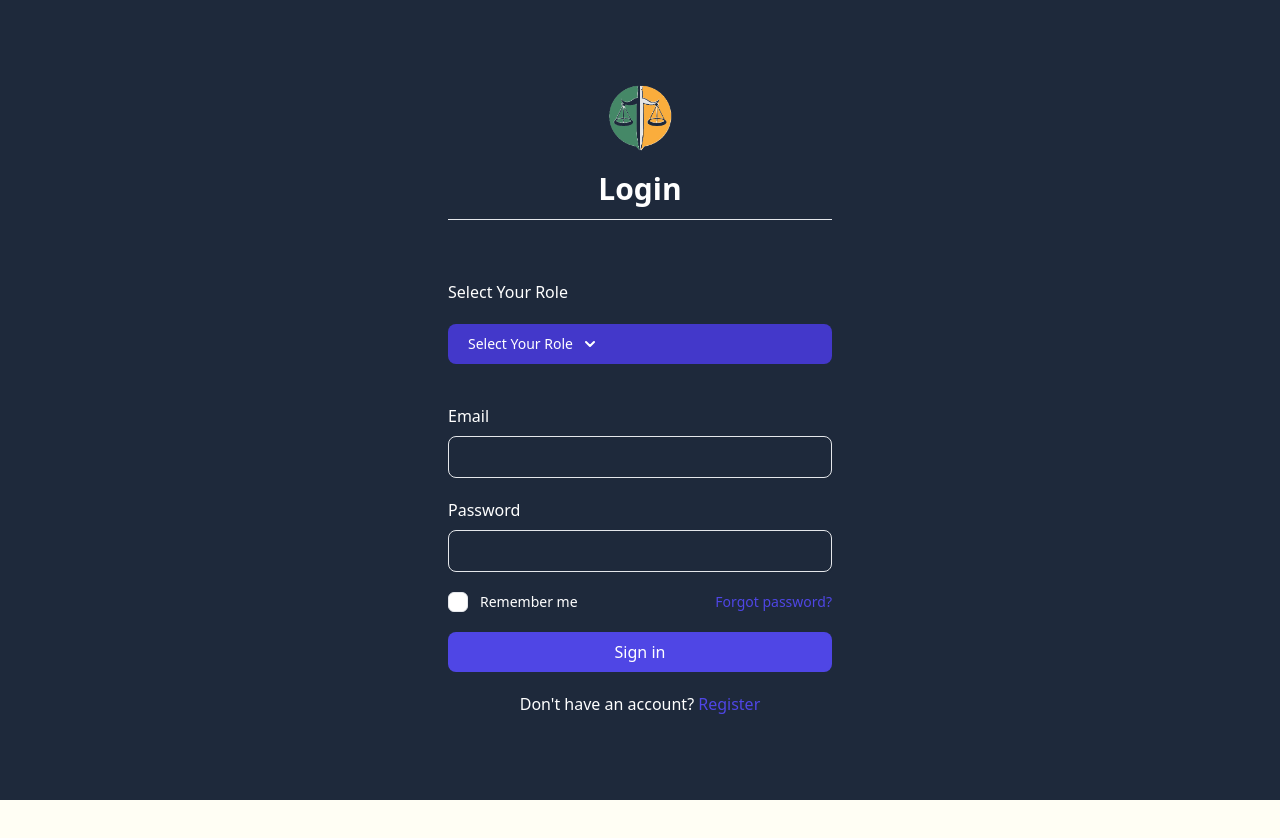
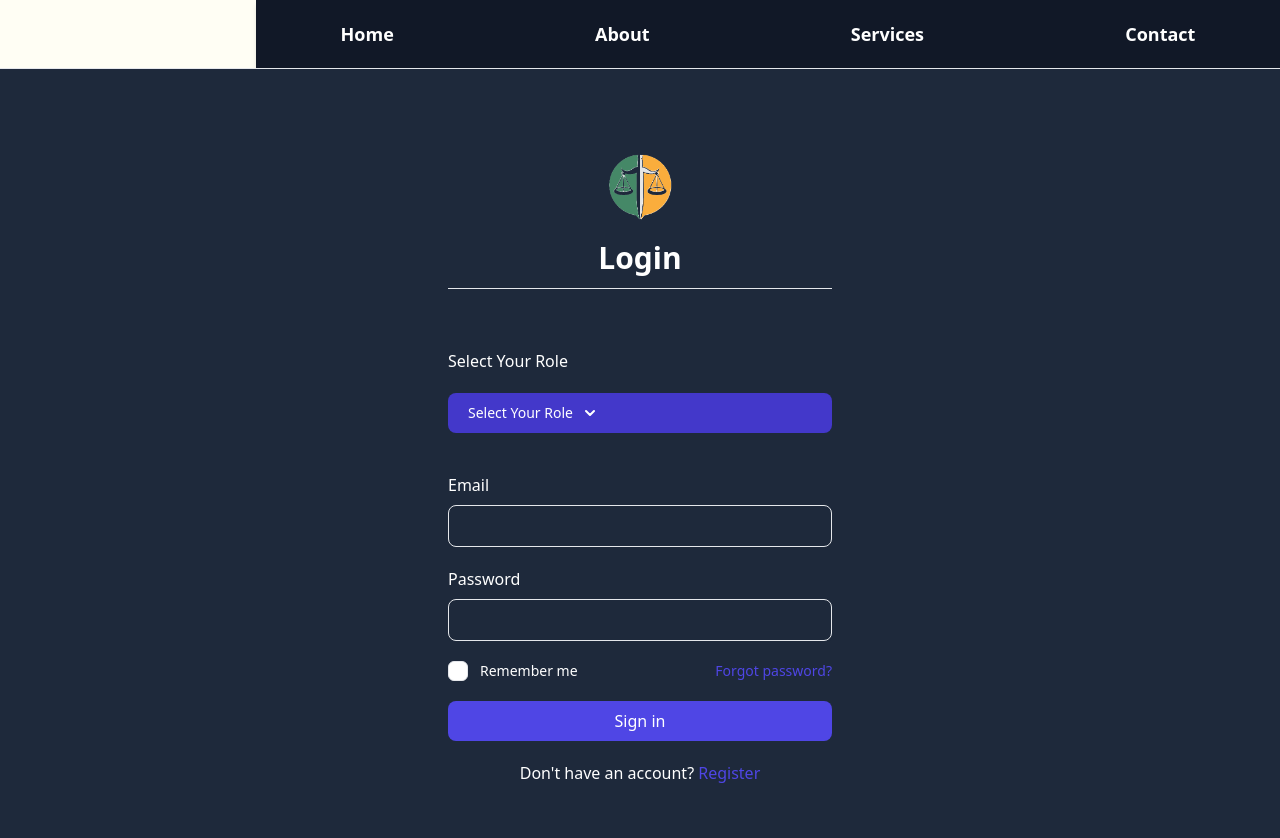
Before and after one commit to Tech4Stack/BailReckoner, a React (Create React App) app in the folder bailsuites/: page /login in a window 1280 px wide. Shown: the top 838 px of the page. Before the commit the page ends 800 px from the top, so only its background shows below. Built offline with nearby package versions, Linux system fonts and the light colour scheme.

Commit message:
Added Topnav

```diff
--- a/bailsuites/src/App.js
+++ b/bailsuites/src/App.js
@@ -7,11 +7,13 @@ import Home from './Pages/Home'
 import Login from './Pages/Login';
 import ProtectedRoute from './user-routes/PrivateRoute';
 import Register from './Pages/Register';
+import TopNav from './Pages/TopNav';
 
 function App() {
   return (
     <>
       <Navbar />
+      <TopNav />
       <Routes>
         <Route path="/login" element={<Login />} />
         <Route path="/register" element={<Register />} />
--- a/bailsuites/src/Pages/Home.jsx
+++ b/bailsuites/src/Pages/Home.jsx
@@ -4,7 +4,7 @@ const Home = () => {
   return (
     <>
       <div className='ml-36 bg-slate-900 w-full text-center text-white min-h-screen'>
-      Dashboard
+
       </div>
     </>
   )
--- /dev/null
+++ b/bailsuites/src/Pages/TopNav.jsx
@@ -0,0 +1,19 @@
+import React from 'react';
+
+const TopNav = () => {
+    return (
+        <main>
+            <div className={`bg-gray-900 text-white ml-64 py-5 shadow-md`}>
+                <ul className='flex justify-around items-center space-x-8 text-lg font-semibold'>
+                    <li className='hover:text-gray-300 transition-colors duration-200 cursor-pointer'>Home</li>
+                    <li className='hover:text-gray-300 transition-colors duration-200 cursor-pointer'>About</li>
+                    <li className='hover:text-gray-300 transition-colors duration-200 cursor-pointer'>Services</li>
+                    <li className='hover:text-gray-300 transition-colors duration-200 cursor-pointer'>Contact</li>
+                </ul>
+            </div>
+            <hr/>
+        </main>
+    );
+}
+
+export default TopNav;
```
